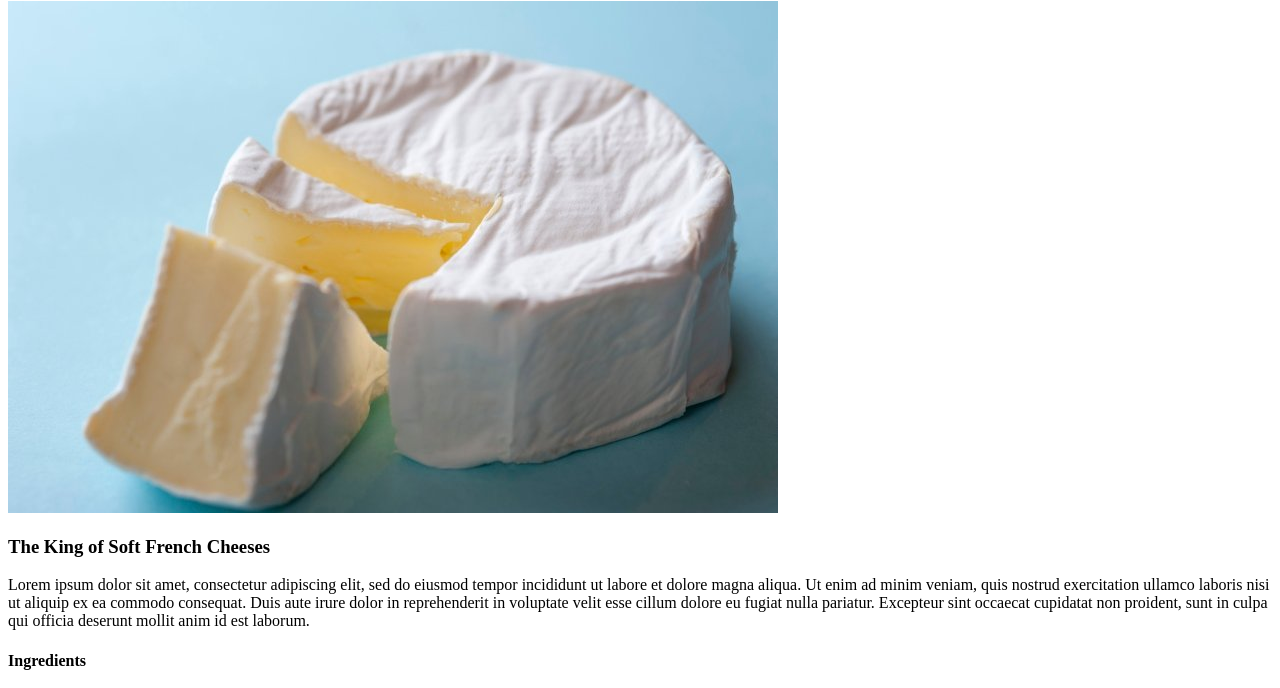
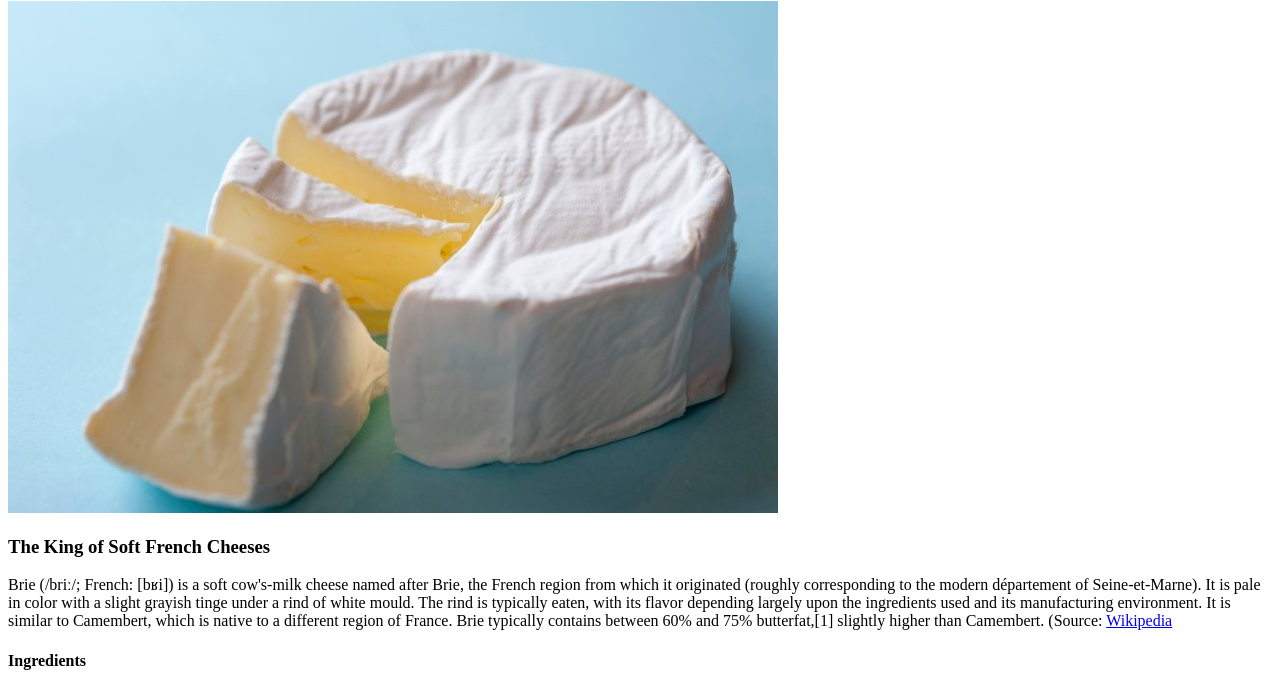
Before and after one commit to moormanjacob/html-recipe-project, a plain HTML site: page recipe/brie-cheese.html in a window 1280 px wide. Shown: the part 79-767 px from the top of the page. Drawn offline with Linux system fonts and the light colour scheme.

Commit message:
Add Brie Description From Wikipedia

```diff
--- a/recipe/brie-cheese.html
+++ b/recipe/brie-cheese.html
@@ -11,7 +11,7 @@
 
         <h3>The King of Soft French Cheeses</h3>
 
-        <p>Lorem ipsum dolor sit amet, consectetur adipiscing elit, sed do eiusmod tempor incididunt ut labore et dolore magna aliqua. Ut enim ad minim veniam, quis nostrud exercitation ullamco laboris nisi ut aliquip ex ea commodo consequat. Duis aute irure dolor in reprehenderit in voluptate velit esse cillum dolore eu fugiat nulla pariatur. Excepteur sint occaecat cupidatat non proident, sunt in culpa qui officia deserunt mollit anim id est laborum.</p>
+        <p>Brie (/briː/; French: [bʁi]) is a soft cow's-milk cheese named after Brie, the French region from which it originated (roughly corresponding to the modern département of Seine-et-Marne). It is pale in color with a slight grayish tinge under a rind of white mould. The rind is typically eaten, with its flavor depending largely upon the ingredients used and its manufacturing environment. It is similar to Camembert, which is native to a different region of France. Brie typically contains between 60% and 75% butterfat,[1] slightly higher than Camembert. (Source: <a href="https://en.wikipedia.org/wiki/Brie">Wikipedia</a></p>
 
         <h4>Ingredients</h4>
         <ul>
```
